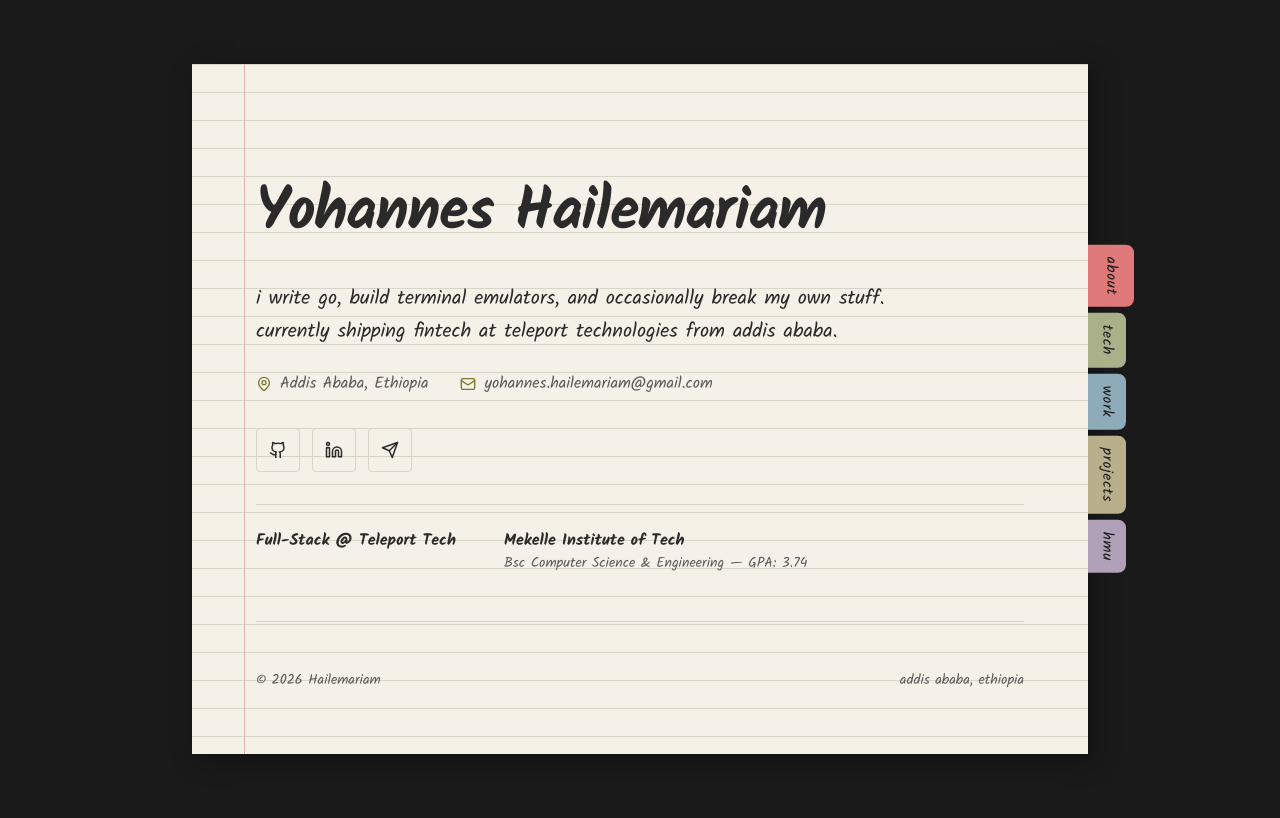
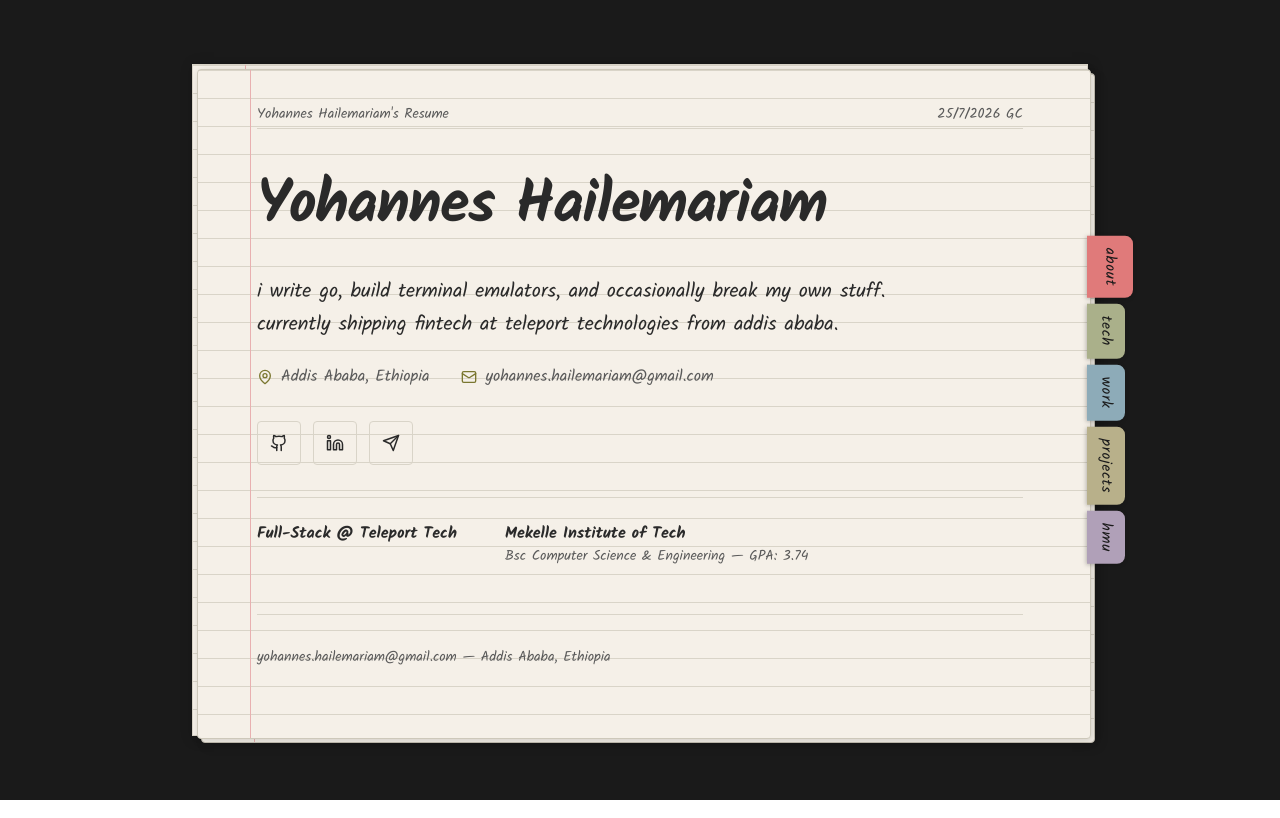
Before and after one commit to H0lyDiv3r/portfolio, a Next.js app: page / in a window 1280 px wide. Built offline with nearby package versions, Linux system fonts and the light colour scheme.

Commit message:
lookin ok for a notebook

```diff
--- a/app/globals.css
+++ b/app/globals.css
@@ -31,9 +31,49 @@
     );
   background-position: 52px 0;
   background-size: 100% 28px;
-  box-shadow: 6px 6px 24px rgba(0,0,0,0.35);
+  box-shadow: 2px 2px 12px rgba(0,0,0,0.25);
   position: relative;
   overflow: visible;
+  z-index: 1;
+  border: 1px solid #d9d4c8;
+}
+
+.notebook-page::before,
+.notebook-page::after {
+  content: '';
+  position: absolute;
+  width: 100%;
+  height: 100%;
+  background: var(--paper);
+  border-radius: 4px;
+  pointer-events: none;
+  background-image:
+    linear-gradient(90deg, var(--margin-line) 1px, transparent 1px),
+    repeating-linear-gradient(
+      0deg,
+      transparent,
+      transparent 27px,
+      var(--line) 27px,
+      var(--line) 28px
+    );
+  background-position: 52px 0;
+  background-size: 100% 28px;
+}
+
+.notebook-page::before {
+  top: 4px;
+  left: 4px;
+  z-index: -1;
+  box-shadow: 2px 2px 8px rgba(0,0,0,0.15);
+  border: 1px solid #cdc8ba;
+}
+
+.notebook-page::after {
+  top: 8px;
+  left: 8px;
+  z-index: -2;
+  box-shadow: 4px 4px 12px rgba(0,0,0,0.08);
+  border: 1px solid #c2bdb0;
 }
 
 /* Bookmark tab */
@@ -53,17 +93,9 @@
   writing-mode: vertical-lr;
   text-orientation: mixed;
   letter-spacing: 0.05em;
+  filter: drop-shadow(-1px 1px 2px rgba(0,0,0,0.25));
 }
 
 .bookmark-tab.active {
   width: 46px;
 }
-
-/* Notebook header & footer lines */
-.notebook-line {
-  position: absolute;
-  left: 52px;
-  right: 0;
-  height: 1px;
-  background: var(--line);
-}
--- a/app/page.tsx
+++ b/app/page.tsx
@@ -159,11 +159,18 @@ const App = () => {
           ))}
         </div>
 
-        {/* Header line */}
-        <div className="notebook-line" style={{ top: '112px' }} />
+        {/* Page content */}
+        <div className="px-10 md:px-16" style={{ color: 'var(--ink)' }}>
 
-        {/* Page content */}
-        <div className="px-10 md:px-16 pt-28 pb-16" style={{ color: 'var(--ink)' }}>
+          {/* Header */}
+          <div className="h-16 flex items-end justify-between pb-1 border-b" style={{ borderColor: 'var(--line)' }}>
+            <span className="text-sm font-hand" style={{ color: 'var(--ink-muted)' }}>Yohannes Hailemariam&apos;s Resume</span>
+            <span className="text-sm font-hand" style={{ color: 'var(--ink-muted)' }}>
+              {new Date().getDate()}/{new Date().getMonth() + 1}/{new Date().getFullYear()} GC
+            </span>
+          </div>
+
+          <div className="pt-10 pb-4">
 
           {page === 'hero' && (
             <section className="space-y-8">
@@ -396,9 +403,10 @@ const App = () => {
             </section>
           )}
 
-          <div className="pt-12 mt-12 border-t flex flex-col md:flex-row justify-between items-center gap-4 font-hand text-sm" style={{ borderColor: 'var(--line)', color: 'var(--ink-muted)' }}>
-            <div>&copy; {new Date().getFullYear()} Hailemariam</div>
-            <div>addis ababa, ethiopia</div>
+          </div>
+
+          <div className="pt-8 mt-8 border-t pb-12 font-hand text-sm" style={{ borderColor: 'var(--line)', color: 'var(--ink-muted)' }}>
+            <div>{userData.email} — {userData.location}</div>
           </div>
 
         </div>
```
